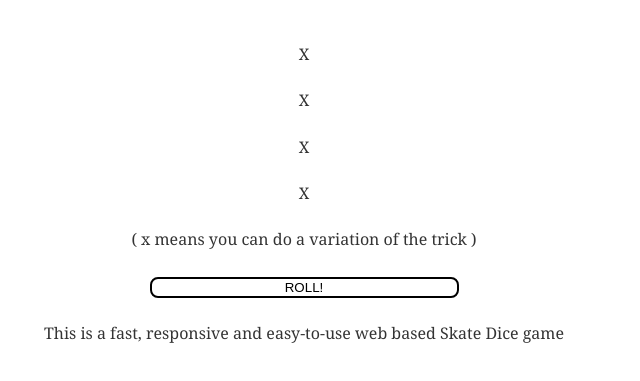
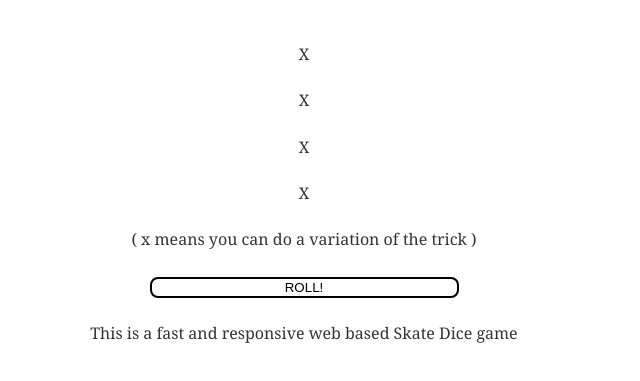
Before and after one commit to matiasbouin/skate-dice, a Gatsby site: page / in a window 1280 px wide. Shown: the part 171-552 px from the top of the page, without its empty margins (336-976 px from the left). Built offline with nearby package versions, Linux system fonts and the light colour scheme; Gatsby itself is replaced by a stand-in of ours.

Commit message:
Update layout.js

```diff
--- a/src/components/layout.js
+++ b/src/components/layout.js
@@ -35,7 +35,7 @@ export default function Layout({ children }) {
           marginTop: `1.5rem`,
         }}
       >
-        This is a fast, responsive and easy-to-use web based Skate Dice game
+        This is a fast and responsive web based Skate Dice game
       </footer>
     </div>
   )
```
